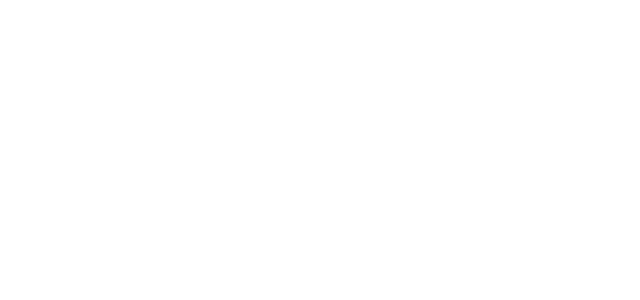
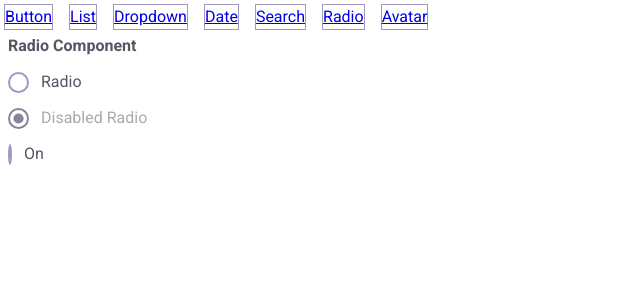
Before and after one commit to raghavd17/mbo-react-components, a React (Create React App) app: page /Radio in a window 1280 px wide. Before the commit this address had no page. Shown: the top 300 px of the page, without its empty margins (0-640 px from the left). Built offline with nearby package versions, Linux system fonts and the light colour scheme.

Commit message:
radio component added

```diff
--- a/src/App.js
+++ b/src/App.js
@@ -7,6 +7,7 @@
 import Date from './Components/Date/Date';
 import Search from './Components/Search/Search';
 import Avatar from './Components/Avatar/Avatar';
+import Radio from './Components/Radio/Radio';
 
 
 
@@ -26,6 +27,7 @@
           <Route path="/Date" element={<Date />} />
           <Route path="/Search" element={<Search />} />
           <Route path="/Avatar" element={<Avatar />} />
+          <Route path="/Radio" element={<Radio />} />
 
 
 
--- /dev/null
+++ b/src/Components/Radio/Radio.js
@@ -0,0 +1,58 @@
+import React from 'react'
+import './_radio.scss';
+
+const Radio = () => {
+  return (
+
+<main className='p-4'>
+
+    <h2 className='text-red-500 mb-4 text-5xl'>Radio Component </h2>
+     {/* <div className="radio">
+        <input
+          className={labelPlacement}
+          type="radio"
+          name={value}
+          disabled={disabled}
+          checked={checked}
+          onChange={onChange}
+          value={value}
+        />
+        <label>{value}</label>
+      </div> */}
+
+    <div className="radio">
+
+      <input
+        className="radio"
+        type="radio"
+        name="Radio"
+      />
+        <label>Radio</label>
+    </div>
+
+    <div className="radio">
+
+      <input
+        className="radio"
+        type="radio"
+        name="Radio"
+        checked="checked"
+        disabled="disabled"
+      />
+        <label>Disabled Radio</label>
+    </div>
+
+    <div className="radio">
+
+      <input
+        className="switch"
+        type="radio"
+        name="Radio"
+      />
+        <label>On</label>
+    </div>
+</main>
+  )
+}
+
+export default Radio;
--- /dev/null
+++ b/src/Components/Radio/_radio.scss
@@ -0,0 +1,93 @@
+@supports (-webkit-appearance: none) or (-moz-appearance: none) {
+    :root {
+      --background-color: var(--color-neutrals-white-900);
+      --border: var(--color-primary-300);
+      --hover-color: var(--color-primary-500);
+      --active-border: var(--color-primary-900);
+      --disabled-background: var(--color-neutrals-100);
+      --disabled-checked-after: var(--color-neutrals-200);
+    }
+    .radio {
+      width: 100%;
+      max-width: 180px;
+      display: flex;
+      align-items: center;
+      gap: 0.75rem;
+      margin: 12px 0;
+
+      input[type="radio"] {
+        outline: none;
+        position: relative;
+        appearance: none;
+        -webkit-appearance: none;
+        -moz-appearance: none;
+        margin: 0;
+        padding: 0;
+        box-shadow: none;
+        cursor: pointer;
+        height: 21px;
+        border: 2px solid var(--border);
+        background: var(--background-color);
+        transition: background 0.3s ease, border 0.3s ease;
+        &.end {
+          margin-left: auto;
+          order: 2;
+        }
+        &:after {
+          content: "";
+          display: block;
+          left: 0;
+          top: 0;
+          position: absolute;
+          transition: transform 0.3s ease, opacity 0.2s ease, filter 0.3s ease;
+        }
+        &:checked {
+          background: var(--background-color);
+          border-color: var(--active-border);
+          &:after {
+            transition: opacity 0.3s ease, filter 0.3s ease,
+              transform 0.6s cubic-bezier(0.175, 0.88, 0.32, 1.2);
+          }
+        }
+        // &:disabled, &:disabled ~ label {
+        :where(&:disabled, &:disabled + label) {
+          cursor: not-allowed;
+          opacity: 0.5;
+
+        }
+        &:hover:not(:checked):not(:disabled)  {
+            background: var(--border);
+        }
+        &:not(.switch) {
+          width: 21px;
+          &:after {
+            opacity: 0;
+          }
+          &:checked {
+            &:after {
+              opacity: 1;
+            }
+          }
+        }
+      }
+
+      input[type="radio"] {
+        border-radius: 50%;
+        &:after {
+          width: 17px;
+          height: 17px;
+          border-radius: 50%;
+          background: var(--background-color);
+          opacity: 0;
+          transform: scale(0.7);
+        }
+        &:checked {
+          // background: var(--background-color);
+          &:after {
+            background: var(--active-border);
+            transform: scale(0.6);
+          }
+        }
+      }
+    }
+  }
--- a/src/nav/Nav.js
+++ b/src/nav/Nav.js
@@ -13,6 +13,7 @@
       <NavLink to={'/Dropdown'} key={2}className="border-b-2 border-primary-300"> Dropdown </NavLink>
       <NavLink to={'/Date'} key={3} className="border-b-2 border-primary-300"> Date </NavLink>
       <NavLink to={'/Search'} key={3} className="border-b-2 border-primary-300"> Search </NavLink>
+      <NavLink to={'/Radio'} key={3} className="border-b-2 border-primary-300"> Radio </NavLink>
       <NavLink to={'/Avatar'} key={3} className="border-b-2 border-primary-300"> Avatar </NavLink>
     </ul>
     <Outlet />
```
